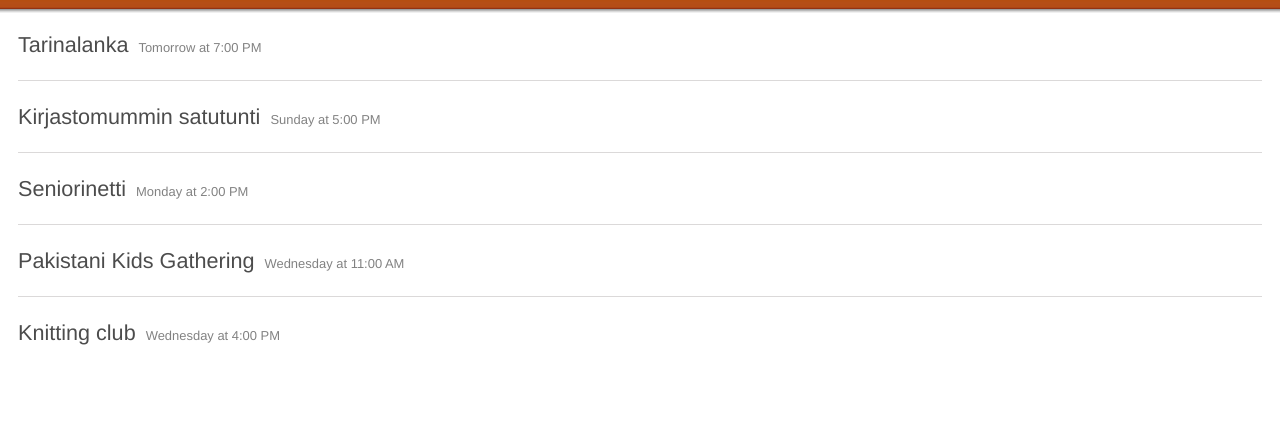
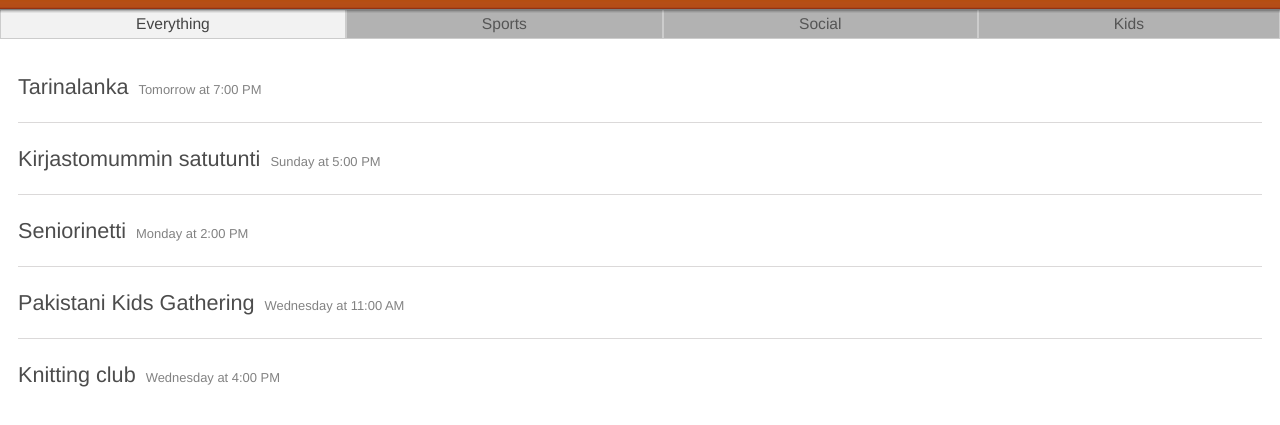
Before and after one commit to pyryk/asc-proto, a plain HTML site: page index.html in a window 1280 px wide. Shown: the part 51-476 px from the top of the page. Drawn offline with Linux system fonts and the light colour scheme.

Commit message:
added mock filtering by category

```diff
--- a/css/app.css
+++ b/css/app.css
@@ -2,7 +2,7 @@ html {
 	font-size: 12px;
 }
 
-h1, h2, h3, h4, h5, h6, p, input, button {
+h1, h2, h3, h4, h5, h6, p, input, button, li {
 	font-family: "Helvetica Neue", "Helvetica", "Arial", sans-serif;
 }
 
@@ -81,6 +81,51 @@ section[data-type="list"] li .secondary {
 section[data-type="list"] li .event-photo {
 	max-width: 1.8rem;
 	max-height: 1.8rem;
+}
+
+section[role="filters"] ul {
+	margin-top: 0;
+	padding-left: 0;
+	display: box;
+	display: -webkit-box;
+	display: -webkit-flex;
+	display: -webkit-flexbox;
+	display: flexbox;
+	display: flex;
+}
+
+section[role="filters"] li {
+	list-style-type: none;
+	-webkit-flex: 1 1 auto;
+	box-flex: 1;
+	-webkit-box-flex: 1;
+  flex: 1 1 auto;
+  text-align: center;
+  font-size: 1.3rem;
+  border-top: none;
+  cursor: pointer;
+}
+
+section[role="filters"] li a {
+	width: 100%;
+	height: 100%;
+	display: inline-block;
+	-webkit-box-sizing: border-box;
+	padding: 0.4rem 0.2rem;
+
+	background-color: rgba(0,0,0,0.3);
+  color: #555;
+  border: 1px solid #ccc;
+}
+
+section[role="filters"] li a:active {
+	background-color: rgba(0,0,0,0.15);
+  color: #666;
+}
+
+section[role="filters"] li a.selected {
+	background-color: rgba(0,0,0,0.05);
+	color: #444;
 }
 
 button, a[role="button"], .button {
--- a/index.html
+++ b/index.html
@@ -4,8 +4,7 @@
 		<title>Event Engine</title>
 
 		<meta name="HandheldFriendly" content="True">
-		<meta name="MobileOptimized" content="320">
-		<meta name="viewport" content="width=device-width, initial-scale=1">
+		<meta name="viewport" content="initial-scale=1">
 		<meta http-equiv="cleartype" content="on">
 
 		<meta name="apple-mobile-web-app-capable" content="yes">
@@ -42,6 +41,14 @@
 				</header>
 			</section>
 			<section role="region">
+				<section role="filters">
+					<ul>
+						<li><a class="selected" href="#">Everything</a></li>
+						<li><a href="#">Sports</a></li>
+						<li><a href="#">Social</a></li>
+						<li><a href="#">Kids</a></li>
+					</ul>
+				</section>
 				<section data-type="list">
 					<ul>
 						{{#if files}}
```
